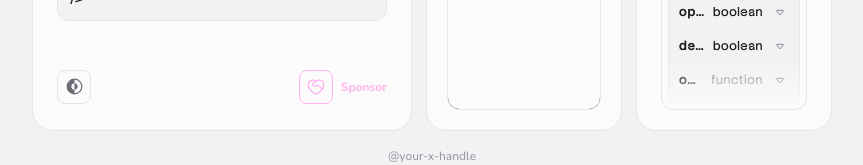
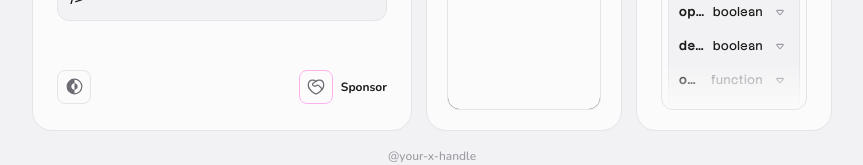
Before and after one commit to shivraj-roy/bloom-color-picker, a Next.js app in the folder apps/web/: page / in a window 1280 px wide. In both pictures the pointer is over the link "Sponsor". Shown: the part 589-754 px from the top of the page, without its empty margins (208-1071 px from the left). Built offline with nearby package versions, Linux system fonts and the light colour scheme.

Commit message:
Keep sponsor icon/text on ink instead of accent on hover
Only the border switches to accent now; icon and label go to ink,
matching the hover convention used elsewhere (badges, etc).

```diff
--- a/apps/web/app/globals.css
+++ b/apps/web/app/globals.css
@@ -257,12 +257,11 @@ body {
 }
 
 .sponsor-link:hover {
-   color: var(--accent);
+   color: var(--ink);
 }
 
 .sponsor-link:hover .sponsor-btn {
    border-color: var(--accent);
-   color: var(--accent);
 }
 
 .sidebar__title-row {
```
